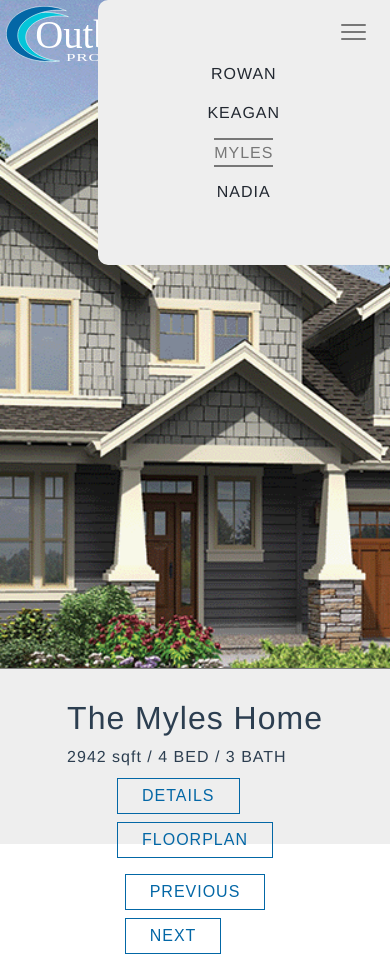
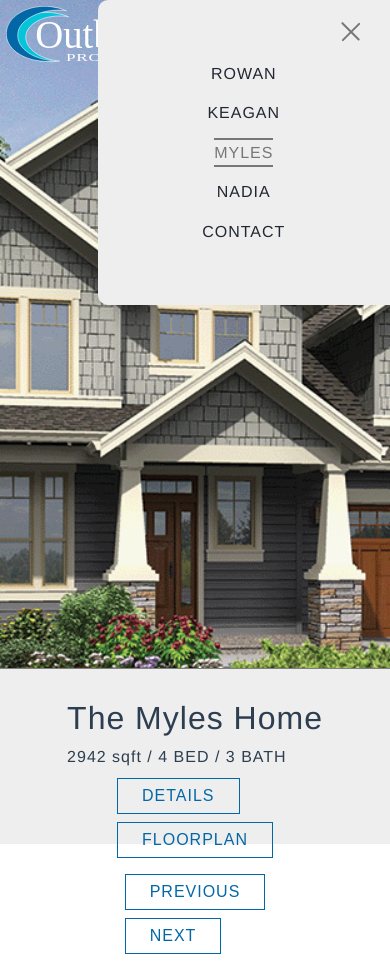
Before and after one commit to kdjordan/outboundProps, a Vue app: page /myles in a window 390 px wide. Both pictures are taken after a click on the element 353 px from the left and 34 px from the top of the page. Built offline with nearby package versions, Linux system fonts and the light colour scheme.

Commit message:
added animated bbutton mobile menu

```diff
--- a/src/components/TheHeader.vue
+++ b/src/components/TheHeader.vue
@@ -35,9 +35,9 @@
 		</div>
 		<div>
 			<div class="mobile-header--menu" @click.native="toggleMobileMenu">
-				<span></span>
-				<span></span>
-				<span></span>
+				<span id="one"></span>
+				<span id="two"></span>
+				<span id="three"></span>
 			</div>
 			<ul class="mobile-header__drawer">
 				<router-link
@@ -50,6 +50,13 @@
 				>
 					{{ home.name }}
 				</router-link>
+				<li class="mobile-header__drawer--link">
+					<a
+						href="mailto:don@bothsidesconstruction.com?subject=I'm intereseted in a MWG Home !"
+						target="_blank"
+						>contact</a
+					>
+				</li>
 			</ul>
 		</div>
 	</div>
@@ -67,21 +74,28 @@
 				],
 				mobileDrawerOpen: false,
 				theDrawer: '',
+				spans: []
 			};
 		},
 		methods: {
 			toggleMobileMenu() {
 				this.mobileDrawerOpen = !this.mobileDrawerOpen;
-				this.mobileDrawerOpen
-					? this.theDrawer.classList.add('open')
-					: this.theDrawer.classList.remove('open');
+
+				if(this.mobileDrawerOpen) {
+					this.theDrawer.classList.add('open')
+					this.spans.forEach(s => s.classList.add('open'))
+				} else {
+					this.theDrawer.classList.remove('open')
+					this.spans.forEach(s => s.classList.remove('open'))
+				}
+
 			},
 		},
 		mounted() {
 			this.theDrawer = document.querySelector(
 				'.mobile-header__drawer'
 			);
-			console.log(this.theDrawer);
+			this.spans = document.querySelectorAll('span')
 		},
 	};
 </script>
--- a/src/scss/_header.scss
+++ b/src/scss/_header.scss
@@ -77,7 +77,7 @@
 			opacity: 0;
 			transition: all 0.4s ease;
 
-			&--link {
+			&--link, a {
 				color: $colorBlack;
 				text-transform: uppercase;
 				border-bottom: 2px solid transparent;
@@ -104,10 +104,29 @@
 			margin-bottom: 5px;
 			background: $colorGrey;
 			border-radius: 2px;
+			z-index: 10;
+			transform-origin: 4px 0px;
+			transition: all 0.4s ease;
 
-			z-index: 10;
+			&:nth-child(1) {
+				transform-origin: 0% 0%;
+			}
+			&:nth-child(1) {
+				transform-origin: 0% 100%;
+			}
 		}
 	}
+}
+
+span:nth-child(1).open {
+	transform: rotate(45deg) translate(-2px, -2px);
+}
+span:nth-child(2).open {
+	opacity: 0;
+  transform: rotate(0deg) scale(0.2, 0.2);
+}
+span:nth-child(3).open {
+	transform: rotate(-45deg) translate(0, -1px);
 }
 
 .close {
```
